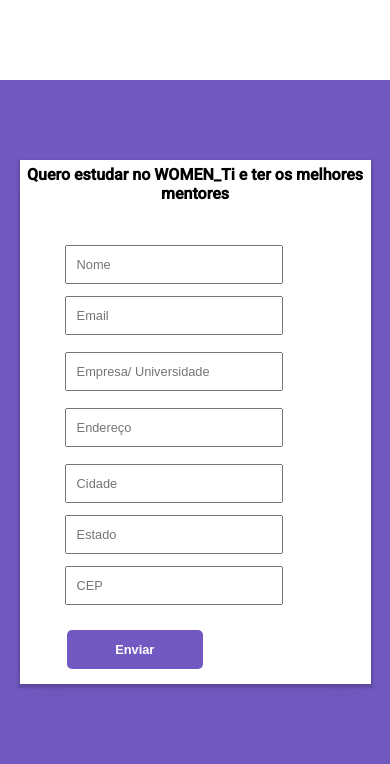
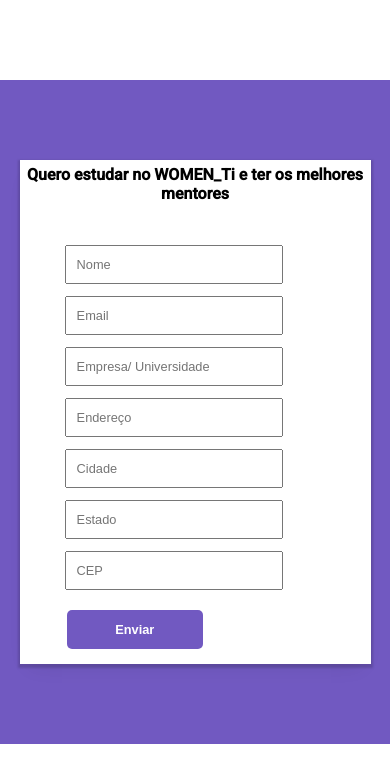
Before and after one commit to nnovaesisabella/tecnicasresponsivas, a plain HTML site: page index.html in a window 390 px wide. Shown: the part 2639-3403 px from the top of the page. Drawn offline with Linux system fonts and the light colour scheme; files whose address does not match are found by name.

Commit message:
Error 56px consertei letra a mais

```diff
--- a/assets/css/styles.css
+++ b/assets/css/styles.css
@@ -511,7 +511,7 @@ body {
 
         text-align: center;
         padding: 5px;
-        m
+
     }
 
     .form-group .input-control {
@@ -525,7 +525,7 @@ body {
         flex-direction: column;
         justify-content: center;
         padding: 0;
-        margin-top: 5px;
+        margin-top: ;
     }
 
     .group-wrap .input-control {
```
